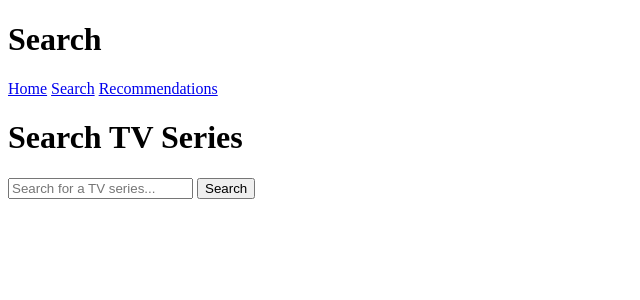
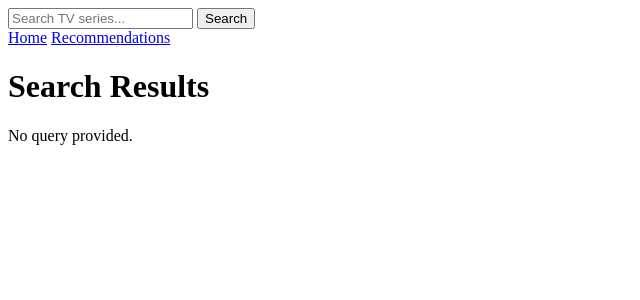
Before and after one commit to ArreCapClassique/Projet_Web, a Flask app: template templates/search.html in a window 1280 px wide. Shown: the top 300 px of the page, without its empty margins (0-640 px from the left). Run offline with Flask 3, Linux system fonts and the light colour scheme; the template is opened without the code that fills it, so the values that code supplies are empty.

Commit message:
moved search bar from search.html to base.html

```diff
--- a/app.py
+++ b/app.py
@@ -1,7 +1,7 @@
-from flask import Flask, render_template, session, redirect
+from flask import Flask, render_template, session, request
 
 from extensions import db, sess
-from routes import api
+from routes import api, login_required
 
 app = Flask(__name__)
 
@@ -22,6 +22,7 @@ with app.app_context():
 
 
 @app.route("/", methods=["GET"])
+@app.route("/home", methods=["GET"])
 def home():
     username = session.get("username", None)
     if username is not None:
@@ -29,12 +30,11 @@ def home():
     return render_template("/auth.html")
 
 
-@app.route("/search", methods=["GET"])
-def search():
-    username = session.get("username", None)
-    if username is not None:
-        return render_template("/search.html")
-    return redirect("/")
+@app.route("/search")
+@login_required
+def search_page():
+    query = (request.args.get("q") or "").strip()
+    return render_template("/search.html", query=query)
 
 
 if __name__ == "__main__":
--- a/static/js/search.js
+++ b/static/js/search.js
@@ -6,16 +6,24 @@ async function readJson(res) {
     }
 }
 
-document.getElementById("searchForm").addEventListener("submit", async (e) => {
-    e.preventDefault();
+async function performSearch(query) {
+    const container = document.getElementById("results");
 
-    const query = document.getElementById("query").value.trim();
+    if (!query) {
+        container.innerHTML = "<p>No query provided.</p>";
+        return;
+    }
 
     const res = await fetch(`/api/search?q=${encodeURIComponent(query)}`);
     const data = await readJson(res);
 
+    if (!res.ok) {
+        container.innerHTML = `<p>${data.error || "Search failed."}</p>`;
+        return;
+    }
+
     renderResults(data);
-});
+}
 
 function renderResults(results) {
     const container = document.getElementById("results");
@@ -67,3 +75,10 @@ async function rate(show, rating) {
         })
     });
 }
+
+document.addEventListener("DOMContentLoaded", async () => {
+    const params = new URLSearchParams(window.location.search);
+    const query = (params.get("q") || "").trim();
+
+    await performSearch(query);
+});
--- a/templates/base.html
+++ b/templates/base.html
@@ -3,6 +3,7 @@
 
 <head>
     <meta charset="utf-8" />
+    <title>{% block title %}GenFlix{% endblock %}</title>
     <meta name="viewport" content="width=device-width, initial-scale=1" />
     <link rel="stylesheet" href="{{ url_for('static', filename='css/style.css') }}" />
     {% block script %}{% endblock %}
@@ -10,10 +11,12 @@
 
 <body>
     <header>
-        <h1>{% block title %}GenFlix{% endblock %}</h1>
+        <form id="headerSearchForm" action="/search" method="GET" class="search-bar">
+            <input type="text" name="q" placeholder="Search TV series..." required>
+            <button type="submit">Search</button>
+        </form>
         <nav>
             <a href="/home">Home</a>
-            <a href="/search">Search</a>
             <a href="/recommendations">Recommendations</a>
         </nav>
     </header>
--- a/templates/search.html
+++ b/templates/search.html
@@ -7,12 +7,7 @@
 {% endblock %}
 
 {% block content %}
-<h1>Search TV Series</h1>
-
-<form id="searchForm">
-    <input type="text" id="query" name="query" placeholder="Search for a TV series..." required>
-    <button type="submit">Search</button>
-</form>
+<h1>Search Results</h1>
 
 <div id="results"></div>
 {% endblock %}
```
